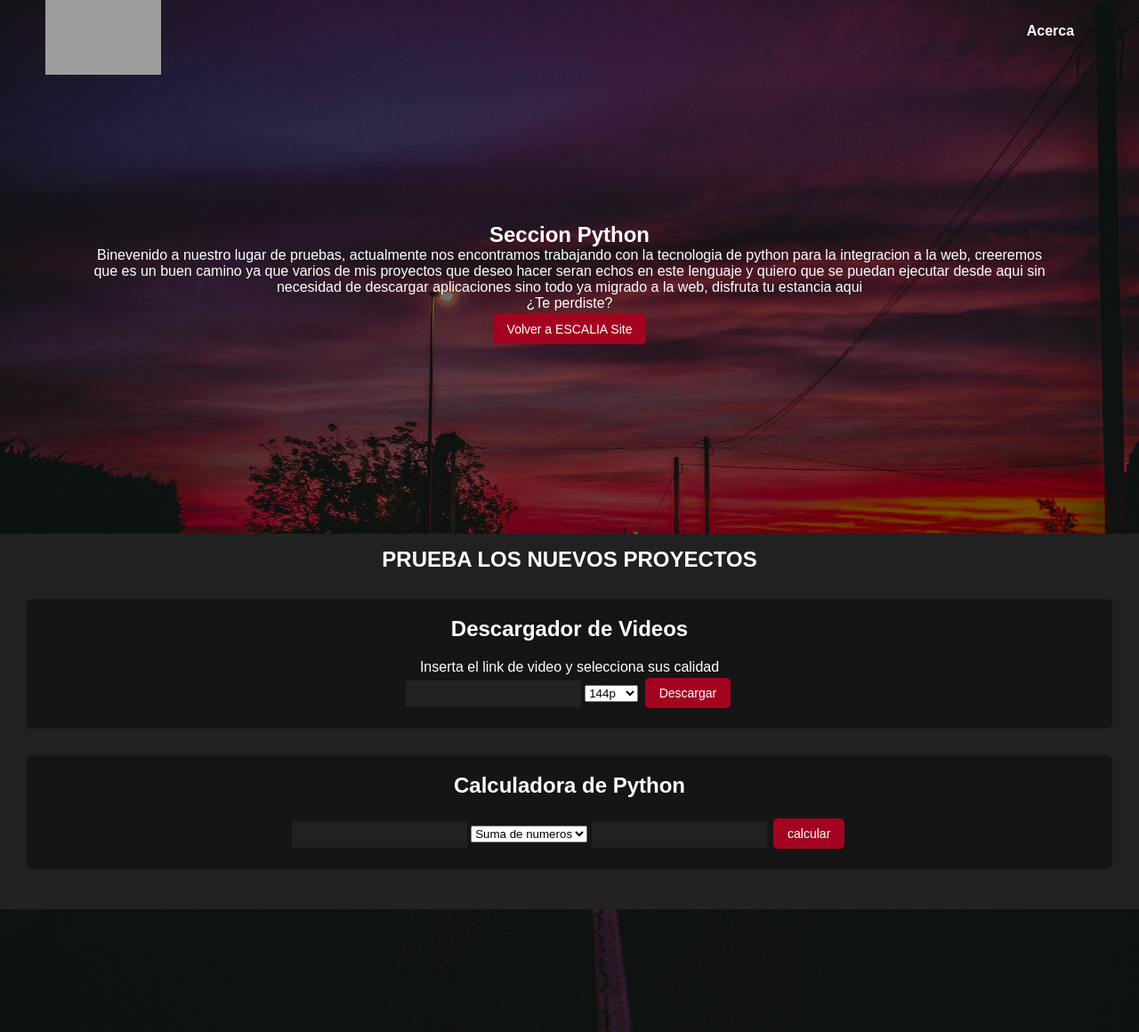
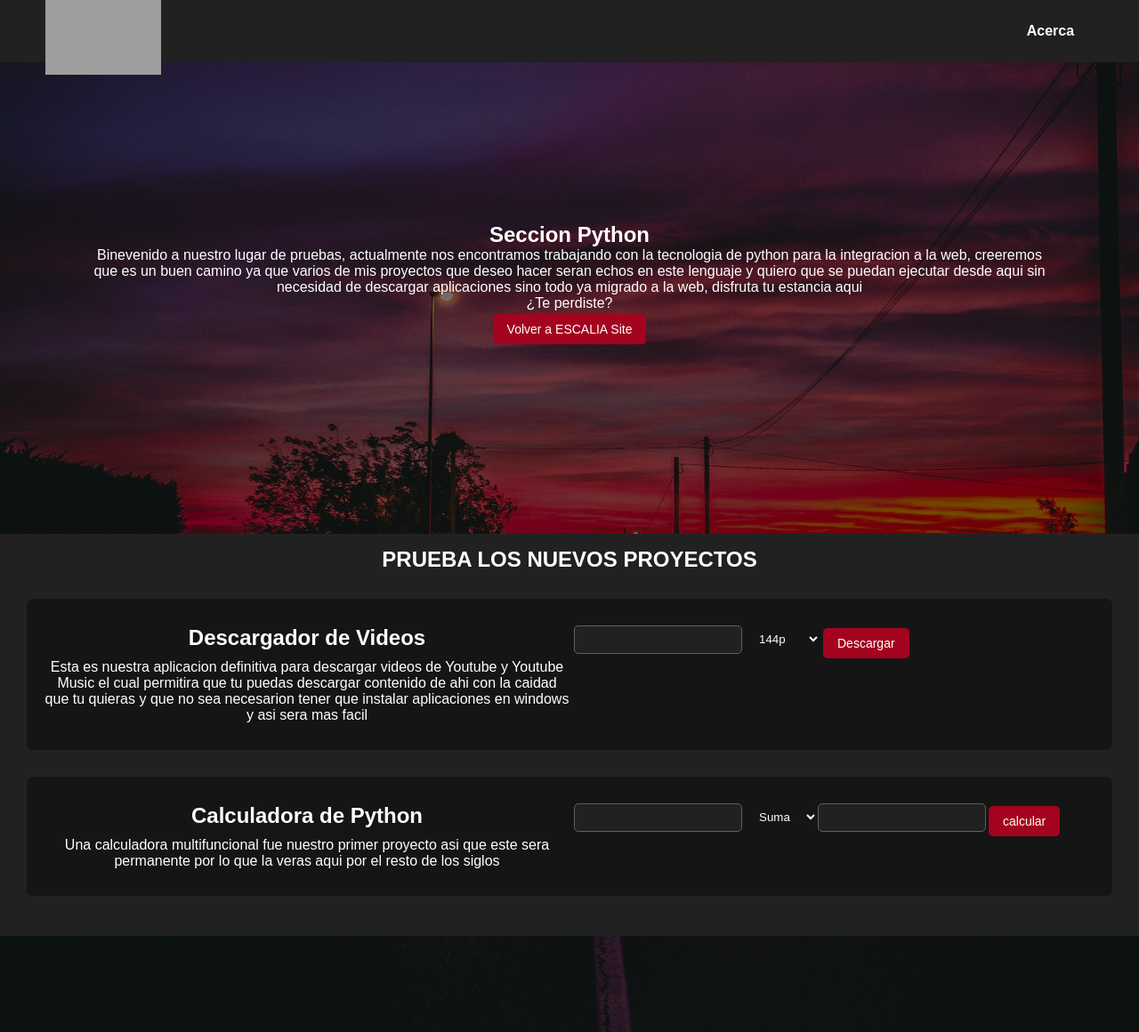
Before and after one commit to beofalejandro/Lingard, a Flask app: page / in a window 1280 px wide. Shown: the whole page at 89% size. Run offline with Flask 3, Linux system fonts and the light colour scheme; grey boxes are pictures that could not be loaded.

Commit message:
Styles Update I to II
Change styles

```diff
--- a/static/general_stylesheet.css
+++ b/static/general_stylesheet.css
@@ -18,6 +18,7 @@ header {
   top: 0;
   left: 0;
   display: flex;
+  background-color: #212121;
   justify-content: space-between;
   align-items: center;
   background-size: cover;
@@ -95,9 +96,18 @@ label {
 input {
   background-color: #212121;
   color: #fff;
-  padding: 10px;
+  padding: 15px 5px;
+  height: 25px;
+  outline: none;
+  border: 1px solid #606060;
+  border-radius: 5px;
+}
+
+select {
+  background-color: #151515;
+  color: #fff;
+  padding: 0 15px;
   height: 30px;
-  outline: none;
   border: none;
 }
 
--- a/static/index_stylesheet.css
+++ b/static/index_stylesheet.css
@@ -19,7 +19,7 @@ body {
   padding: 15px 0;
 }
 
-.i_welcome {
+.index_welcome {
   height: 600px;
 }
 
@@ -48,14 +48,32 @@ body {
 
 .project-container {
   margin: 30px;
-  padding: 20px;
-  text-align: center;
+  padding: 30px 20px;
   border-radius: 7px;
   background-color: #151515;
 }
 
+.project-content {
+  display: flex;
+  gap: 5px;
+}
+
 .project-content h2{
-  padding-bottom: 20px;
+  padding-bottom: 10px;
+}
+
+.project-description {
+  width: 50%;
+  align-items: center;
+  justify-content: center;
+}
+
+.form-conatiner {
+  width: 50%;
+}
+
+.form-container form {
+  display: flex;
 }
 
 @media screen and (max-width: 800px) {
--- a/templates/index.html
+++ b/templates/index.html
@@ -25,7 +25,7 @@
         </ul>
     </header>
 
-    <section class="i_welcome">
+    <section class="index_welcome">
         <div class="i_w_container">
             <h1>Seccion Python</h1>
             <p>Binevenido a nuestro lugar de pruebas, actualmente nos encontramos trabajando con la tecnologia de
@@ -42,9 +42,14 @@
         <h2>PRUEBA LOS NUEVOS PROYECTOS</h2>
         <div class="project-container">
             <div class="project-content">
+                <div class="project-description">
                     <h2>Descargador de Videos</h2>
+                    <p>Esta es nuestra aplicacion definitiva para descargar videos de Youtube y Youtube Music el cual
+                        permitira que tu puedas descargar contenido de ahi con la caidad que tu quieras y que no sea
+                        necesarion tener que instalar aplicaciones en windows y asi sera mas facil</p>
+                </div>
+                <div class="form-container">
                     <form action="/download" method="post">
-                    <p>Inserta el link de video y selecciona sus calidad</p>
                         <label for="url_link">Inserta el link del Video:</label>
                         <input type="text" name="url_link" required>
 
@@ -62,17 +67,23 @@
                     </form>
                 </div>
             </div>
+        </div>
         <div class="project-container">
             <div class="project-content">
+                <div class="project-description">
                     <h2>Calculadora de Python</h2>
-                <form action="/calculate" class="calculator" method="POST" >
+                    <p>Una calculadora multifuncional fue nuestro primer proyecto asi que este sera permanente por lo
+                        que la veras aqui por el resto de los siglos</p>
+                </div>
+                <div class="form-container">
+                    <form action="/calculate" method="POST">
                         <label for="number1">Numero 1:</label>
                         <input type="text" name="number1" required>
 
                         <label for="operation">Operacion :</label>
                         <select name="operation">
-                        <option value="suma">Suma de numeros</option>
-                        <option value="resta">resta de numeros</option>
+                            <option value="suma">Suma</option>
+                            <option value="resta">Resta</option>
                         </select>
 
                         <label for="number2">Numero 2:</label>
@@ -86,6 +97,7 @@
                     {% endif %}
                 </div>
             </div>
+        </div>
     </section>
 
     <script src="scripts/main.js"></script>
```
Also changed, not shown: static/about_stylesheet.css (deleted, +0 -129 lines). Lines whose indentation alone changed are shown as unchanged.
